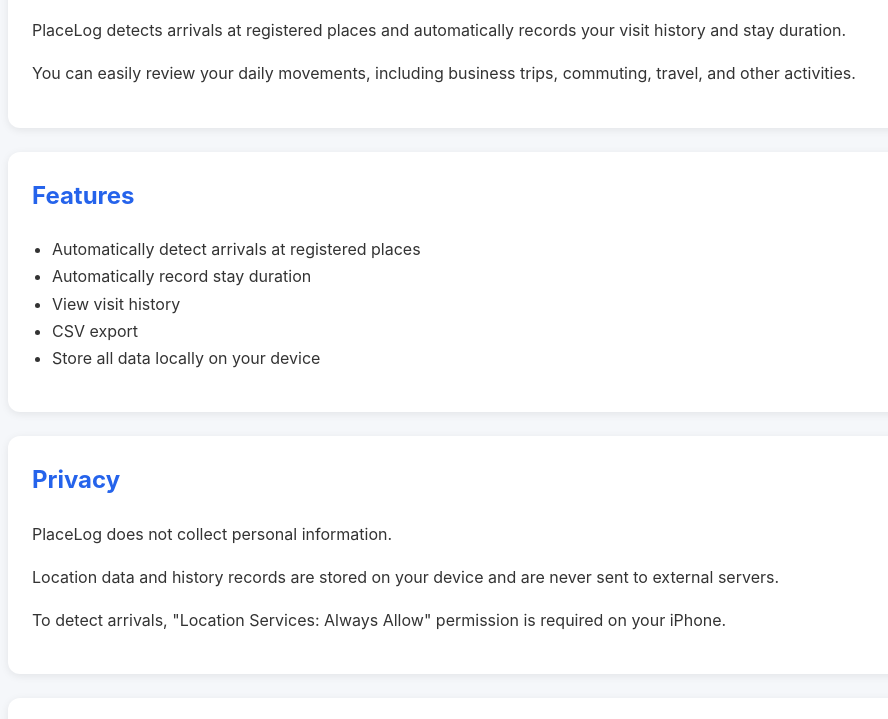
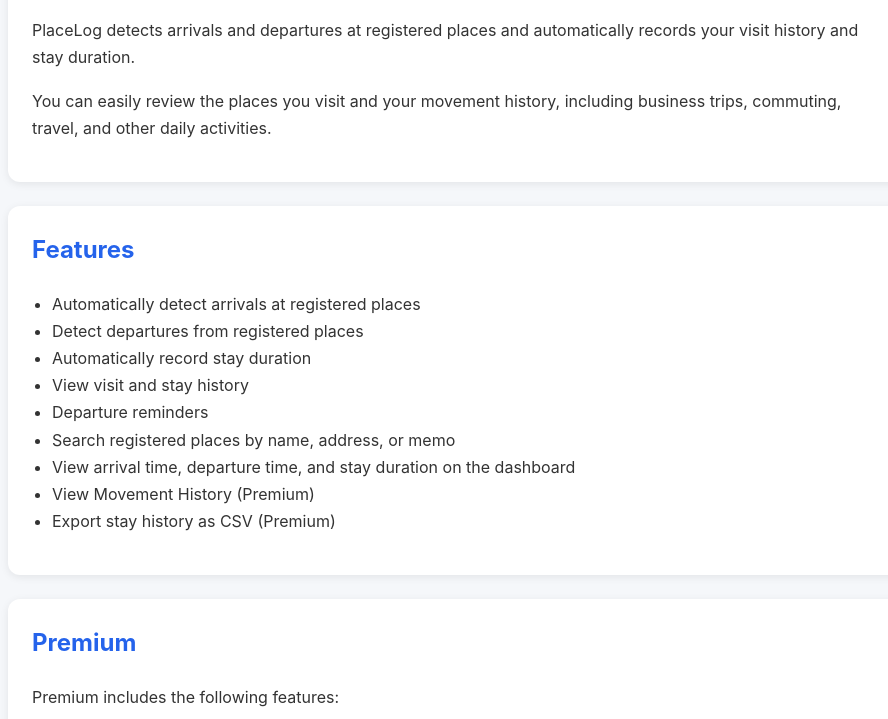
Before and after one commit to sorastudio-coder/placelog, a plain HTML site: page index-en.html in a window 1280 px wide. Shown: the part 377-1096 px from the top of the page, without its empty margins (182-1070 px from the left). Drawn offline with Linux system fonts and the light colour scheme.

Commit message:
Update content and structure in index-en.html

```diff
--- a/index-en.html
+++ b/index-en.html
@@ -1,4 +1,5 @@
 <!DOCTYPE html>
+
 <html lang="en">
 <head>
     <meta charset="UTF-8">
@@ -21,14 +22,15 @@
     <h2>About PlaceLog</h2>
 
 <p>
-        PlaceLog detects arrivals at registered places
+    PlaceLog detects arrivals and departures at registered places
     and automatically records your visit history and stay duration.
 </p>
 
 <p>
-        You can easily review your daily movements,
-        including business trips, commuting, travel, and other activities.
+    You can easily review the places you visit and your movement history,
+    including business trips, commuting, travel, and other daily activities.
 </p>
+
 </section>
 
 <section>
@@ -36,29 +38,53 @@
 
 <ul>
     <li>Automatically detect arrivals at registered places</li>
+    <li>Detect departures from registered places</li>
     <li>Automatically record stay duration</li>
-        <li>View visit history</li>
-        <li>CSV export</li>
-        <li>Store all data locally on your device</li>
+    <li>View visit and stay history</li>
+    <li>Departure reminders</li>
+    <li>Search registered places by name, address, or memo</li>
+    <li>View arrival time, departure time, and stay duration on the dashboard</li>
+    <li>View Movement History (Premium)</li>
+    <li>Export stay history as CSV (Premium)</li>
 </ul>
+
+</section>
+
+<section>
+    <h2>Premium</h2>
+
+<p>
+    Premium includes the following features:
+</p>
+
+<ul>
+    <li>Unlimited place registration</li>
+    <li>Unlimited stay history storage</li>
+    <li>CSV export of stay history</li>
+    <li>Movement History</li>
+</ul>
+
 </section>
 
 <section>
     <h2>Privacy</h2>
 
 <p>
-        PlaceLog does not collect personal information.
+    PlaceLog does not send location data, visit history,
+    stay history, or movement history to external servers.
 </p>
 
 <p>
-        Location data and history records are stored on your device
-        and are never sent to external servers.
+    Recorded data is stored locally on your device
+    and is not stored on external servers.
 </p>
 
 <p>
-        To detect arrivals, "Location Services: Always Allow"
+    To use location-based features such as arrival and departure detection,
+    stay history, and movement history, "Location Services: Always Allow"
     permission is required on your iPhone.
 </p>
+
 </section>
 
 <section>
@@ -74,6 +100,7 @@
         placelog.app.support@gmail.com
     </a>
 </p>
+
 </section>
 
 <section>
@@ -84,6 +111,7 @@
         Privacy Policy
     </a>
 </p>
+
 </section>
 
 </main>
```
Lines whose indentation alone changed are shown as unchanged.
